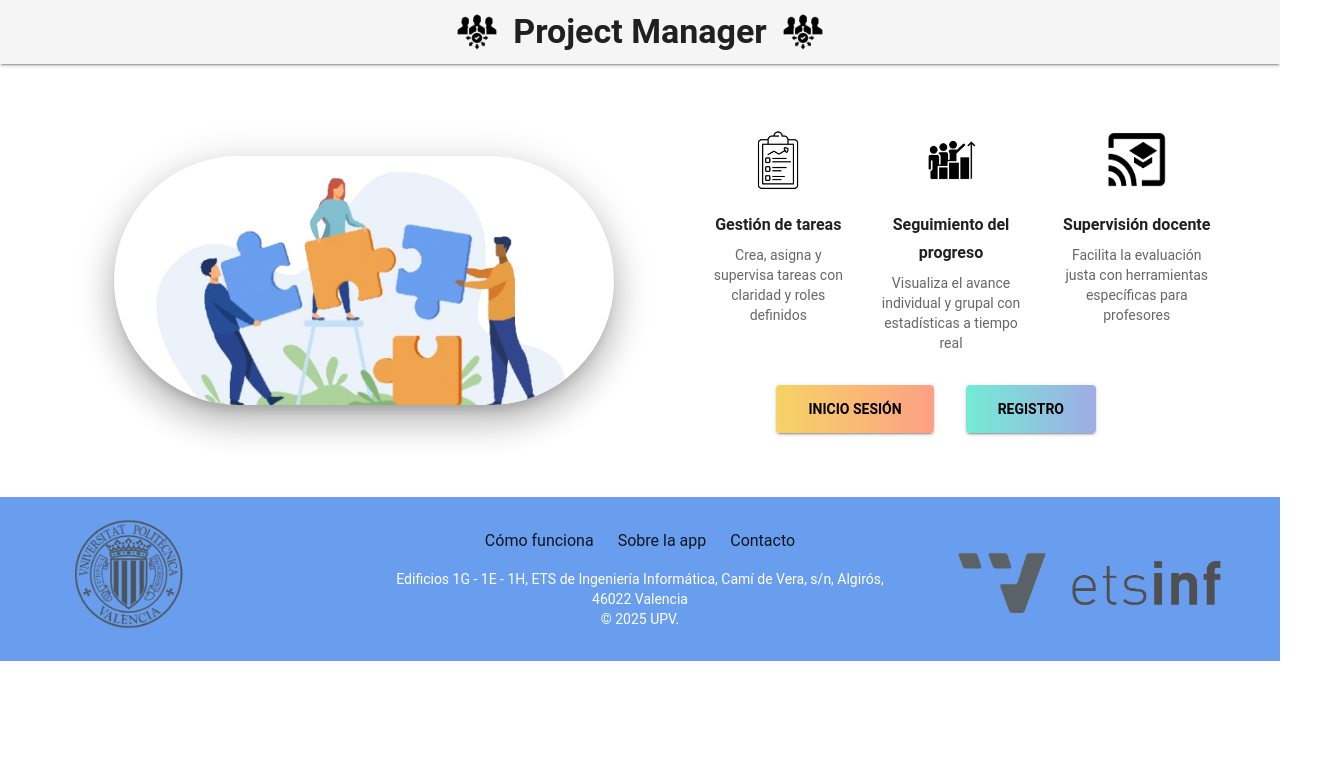
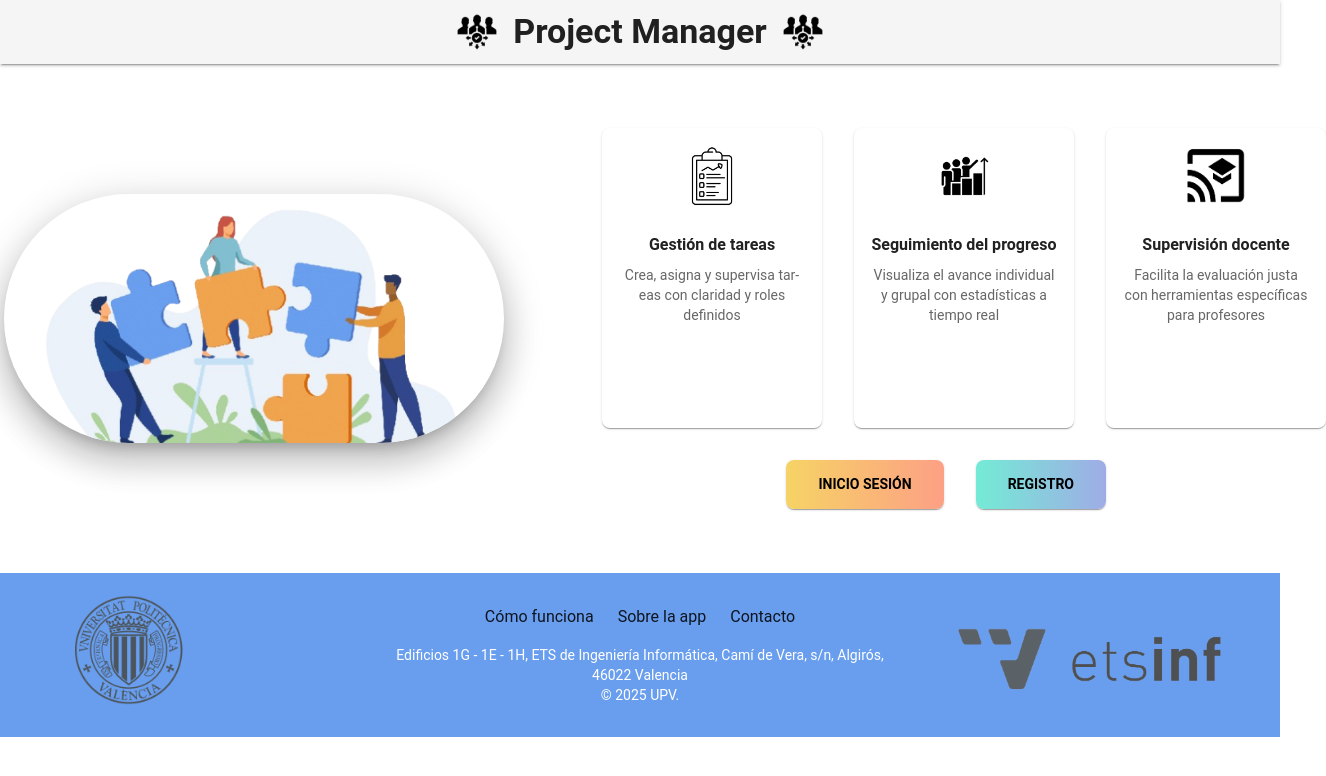
Before and after one commit to Rubo0000/tfg-rubo, a React (Vite) app in the folder frontend/: page / in a window 1280 px wide. Shown: the top 776 px of the page, 1326 px wide, since content can reach past the window. Built offline with nearby package versions, Linux system fonts and the light colour scheme.

Commit message:
Mejoras visuales landpage

```diff
--- a/frontend/package.json
+++ b/frontend/package.json
@@ -15,6 +15,7 @@
     "@mui/icons-material": "^7.1.0",
     "@mui/material": "^7.1.0",
     "axios": "^1.9.0",
+    "framer-motion": "^12.15.0",
     "react": "^19.1.0",
     "react-dom": "^19.1.0",
     "react-router-dom": "^7.6.1"
--- /dev/null
+++ b/frontend/src/components/AuthButtons.jsx
@@ -0,0 +1,72 @@
+// components/AuthButtons/AuthButtons.jsx
+
+import { Box, Button } from "@mui/material";
+import { motion } from "framer-motion";
+
+const MotionBox = motion(Box);
+
+function AuthButtons() {
+  return (
+    <MotionBox
+      initial={{ opacity: 0, x: 150 }}
+      animate={{ opacity: 1, x: 0 }}
+      transition={{ duration: 2, ease: "easeOut" }}
+      sx={{
+        display: "flex",
+        justifyContent: "flex-end",
+        gap: 4,
+        mt: 4,
+      }}
+    >
+      <MotionBox
+        whileHover={{
+          scale: 1.15,
+          boxShadow: "0px 8px 24px rgba(0, 0, 0, 0.15)",
+          transition: { duration: 0.5, ease: "easeOut" },
+        }}
+        sx={{ borderRadius: 2 }}
+      >
+        <Button
+          variant="contained"
+          sx={{
+            px: 4,
+            py: 1.5,
+            background: "linear-gradient(to right, #f6d365, #fda085)",
+            color: "black",
+            fontWeight: "bold",
+            borderRadius: 2,
+            boxShadow: 1,
+          }}
+        >
+          INICIO SESIÓN
+        </Button>
+      </MotionBox>
+
+      <MotionBox
+        whileHover={{
+          scale: 1.15,
+          boxShadow: "0px 8px 24px rgba(0, 0, 0, 0.15)",
+          transition: { duration: 0.5, ease: "easeOut" },
+        }}
+        sx={{ borderRadius: 2, mr: 27.5 }}
+      >
+        <Button
+          variant="contained"
+          sx={{
+            px: 4,
+            py: 1.5,
+            background: "linear-gradient(to right, #74ebd5, #9face6)",
+            color: "black",
+            fontWeight: "bold",
+            borderRadius: 2,
+            boxShadow: 1,
+          }}
+        >
+          REGISTRO
+        </Button>
+      </MotionBox>
+    </MotionBox>
+  );
+}
+
+export default AuthButtons;
--- a/frontend/src/components/Feature.jsx
+++ b/frontend/src/components/Feature.jsx
@@ -1,17 +1,46 @@
-import { Paper, Typography, Box } from "@mui/material";
+import { Typography, Box } from "@mui/material";
+import { motion } from "framer-motion";
 
 function Feature({ icon, title, description, imgSrc }) {
   return (
-    <Box sx={{ textAlign: "center", maxWidth: 220 }}>
-      <img
-        src={imgSrc}
-        alt={icon}
-        style={{ width: 64, height: 64, marginBottom: 12 }}
-      />
+    <Box
+      component={motion.div}
+      initial={{ opacity: 0, x: 200 }}
+      animate={{ opacity: 1, x: 0 }}
+      transition={{ duration: 2, ease: "easeOut" }} // Transición de entrada
+      whileHover={{
+        scale: 1.15,
+        boxShadow: "0px 8px 24px rgba(0, 0, 0, 0.15)",
+        transition: { duration: 0.5, ease: "easeOut" }, // Transición hover
+      }}
+      sx={{
+        width: 220,
+        height: 300,
+        p: 2,
+        borderRadius: 2,
+        boxShadow: 1,
+        backgroundColor: "white",
+        textAlign: "center",
+        display: "flex",
+        flexDirection: "column",
+        justifyContent: "flex-start",
+        alignItems: "center",
+      }}
+    >
+      <Box sx={{ mb: 2 }}>
+        <img src={imgSrc} alt={icon} style={{ width: 64, height: 64 }} />
+      </Box>
       <Typography variant="subtitle1" fontWeight="bold" gutterBottom>
         {title}
       </Typography>
-      <Typography variant="body2" color="text.secondary">
+      <Typography
+        variant="body2"
+        color="text.secondary"
+        sx={{
+          overflowWrap: "break-word",
+          hyphens: "auto",
+        }}
+      >
         {description}
       </Typography>
     </Box>
--- a/frontend/src/components/HeroSection.jsx
+++ b/frontend/src/components/HeroSection.jsx
@@ -1,12 +1,16 @@
 import { Box } from "@mui/material";
+import { motion } from "framer-motion";
 import Landpage from "../assets/LandPage.png";
 
 function HeroSection() {
   return (
     <Box
-      component="img"
+      component={motion.img}
       src={Landpage}
       alt="Landpage"
+      initial={{ opacity: 0, x: -200 }}
+      animate={{ opacity: 1, x: 0 }}
+      transition={{ duration: 2, ease: "easeOut" }}
       sx={{
         borderRadius: 50,
         boxShadow: 20,
--- a/frontend/src/pages/Home.jsx
+++ b/frontend/src/pages/Home.jsx
@@ -1,8 +1,9 @@
-import { Box, Container, Stack, Button } from "@mui/material";
+import { Box, Container, Stack } from "@mui/material";
 import Header from "../components/Header";
 import HeroSection from "../components/HeroSection";
 import Feature from "../components/Feature";
 import Footer from "../components/Footer";
+import AuthButtons from "../components/AuthButtons";
 import GestionDeTareas from "../assets/GestionDeTareas.png";
 import SeguimientoDelProgreso from "../assets/SeguimientoDelProgeso.png";
 import SupervisionDocente from "../assets/SupervisionDocente.png";
@@ -18,7 +19,6 @@ function Home() {
           justifyContent="center"
           spacing={6}
         >
-          {/* Hero image más grande */}
           <Box
             sx={{
               flexShrink: 0,
@@ -32,7 +32,6 @@ function Home() {
             <HeroSection />
           </Box>
 
-          {/* Features + Botones a la derecha */}
           <Box>
             <Stack direction="row" spacing={4} alignItems="flex-start">
               <Feature
@@ -55,43 +54,7 @@ function Home() {
               />
             </Stack>
 
-            {/* Botones debajo, alineados a la derecha */}
-            <Box
-              sx={{
-                display: "flex",
-                justifyContent: "flex-end",
-                gap: 4,
-                mt: 4,
-              }}
-            >
-              <Button
-                variant="contained"
-                sx={{
-                  px: 4,
-                  py: 1.5,
-                  background: "linear-gradient(to right, #f6d365, #fda085)",
-                  color: "black",
-                  fontWeight: "bold",
-                  "&:hover": { opacity: 0.9 },
-                }}
-              >
-                INICIO SESIÓN
-              </Button>
-              <Button
-                variant="contained"
-                sx={{
-                  px: 4,
-                  py: 1.5,
-                  background: "linear-gradient(to right, #74ebd5, #9face6)",
-                  color: "black",
-                  marginRight: 15,
-                  fontWeight: "bold",
-                  "&:hover": { opacity: 0.9 },
-                }}
-              >
-                REGISTRO
-              </Button>
-            </Box>
+            <AuthButtons />
           </Box>
         </Stack>
       </Container>
```
Also changed, not shown: 1 other file (tests, documents, lock files or other folders).
